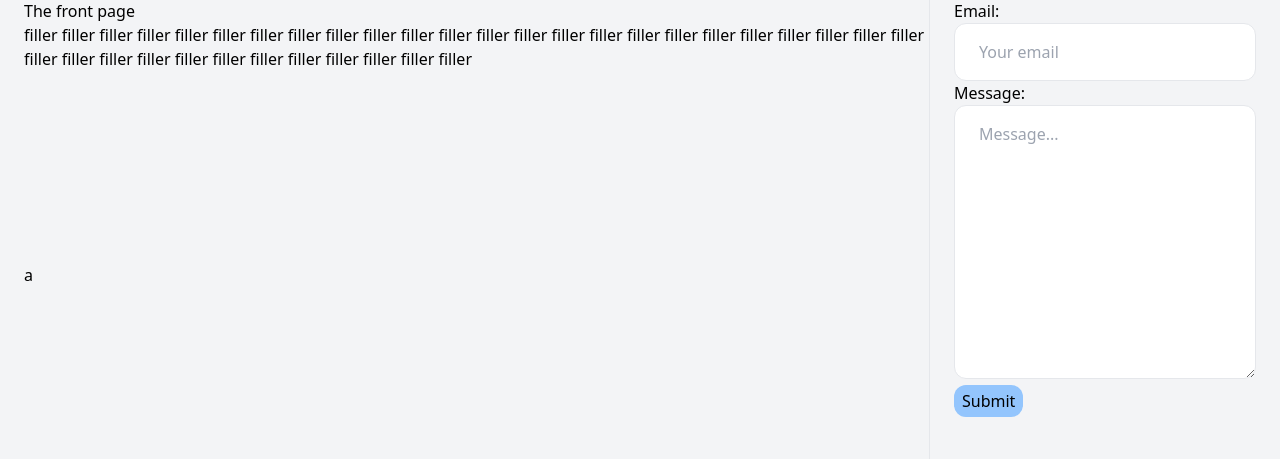
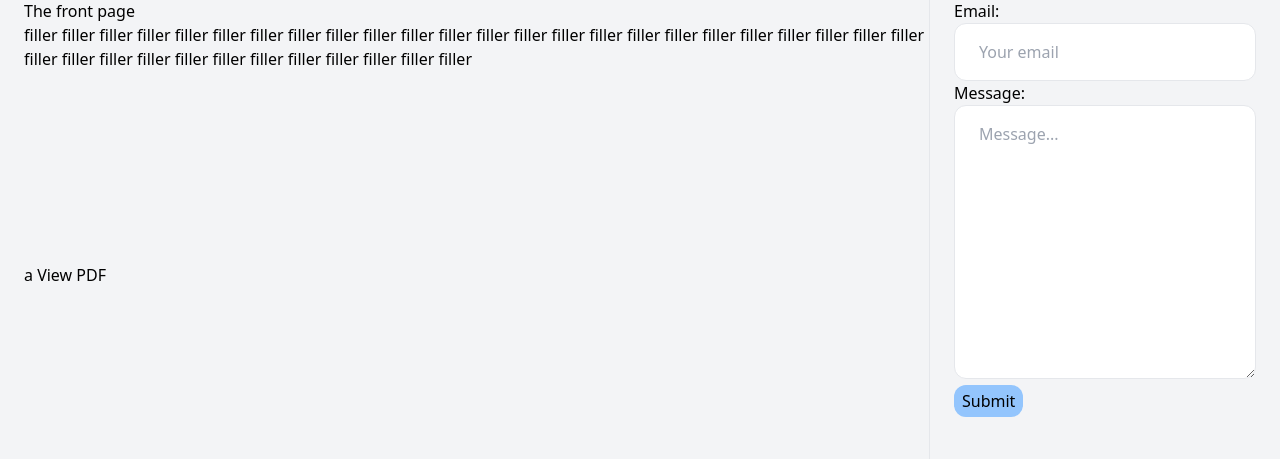
Before and after one commit to ryanpereda/django-test, a Django app: page / in a window 1280 px wide. Shown: the part 102-561 px from the top of the page. Run offline with Django 4.2, Linux system fonts and the light colour scheme; some libraries are stand-ins or nearby versions.

Commit message:
working pdf button

```diff
--- a/django_test/core/templates/core/index.html
+++ b/django_test/core/templates/core/index.html
@@ -11,7 +11,7 @@
                 filler filler filler filler filler filler filler filler filler filler filler filler filler
                 filler filler filler filler filler filler filler filler filler filler filler filler
                 <br><br><br><br><br><br><br><br><br>
-                a
+                a <a href="{% url 'core:pdf_view' 1 %}">View PDF</a>
                 <br><br><br><br><br><br><br><br><br>
                 b
                 <br><br><br><br><br><br><br><br><br>
--- a/django_test/core/urls.py
+++ b/django_test/core/urls.py
@@ -6,6 +6,7 @@ app_name = 'core'
 
 urlpatterns = [
     path("", views.index, name='index'),
+    path('pdf/<int:pdf_id>/', views.pdf_view, name='pdf_view'),
+    path("projects/", views.projects, name='projects'),
     # path("contact/", views.contact, name='contact'),
-    path("projects/", views.projects, name='projects'),
 ]
--- a/django_test/core/views.py
+++ b/django_test/core/views.py
@@ -31,6 +31,18 @@ def index(request):
         'form': form
     })
 
+def pdf_view(request, pdf_id):
+    pdf = get_object_or_404(PDF, pk=pdf_id)
+    pdf_path = pdf.file.path
+    response = FileResponse(open(pdf_path, 'rb'))
+    return response
+
+def projects(request):
+    projects = Project.objects.all()
+    return render(request, 'core/projects.html', {
+        'projects': projects,
+    })
+
 # def contact(request):
 #     if request.method == 'POST':
 #         form = MessageForm(request.POST)
@@ -51,9 +63,3 @@ def index(request):
 #     return render(request, 'core/contact.html', {
 #         'form': form
 #     })
-
-def projects(request):
-    projects = Project.objects.all()
-    return render(request, 'core/projects.html', {
-        'projects': projects,
-    })
```
